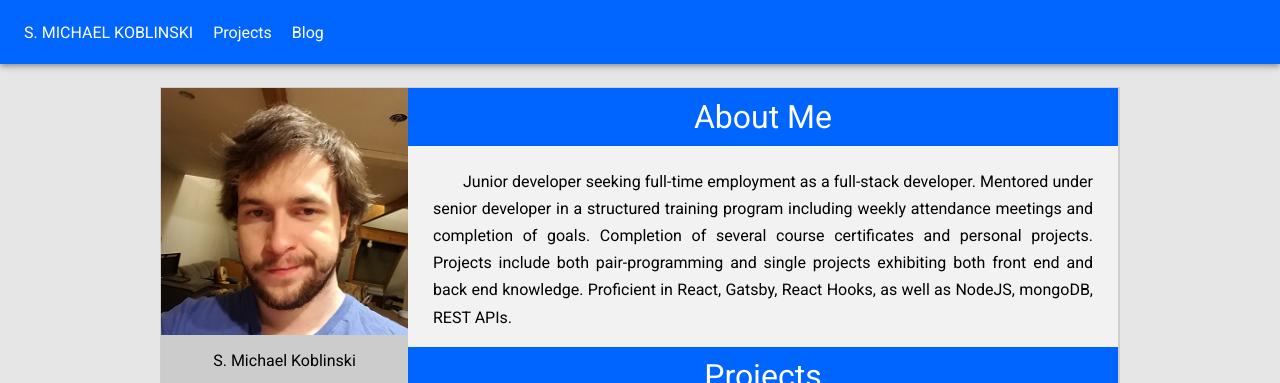
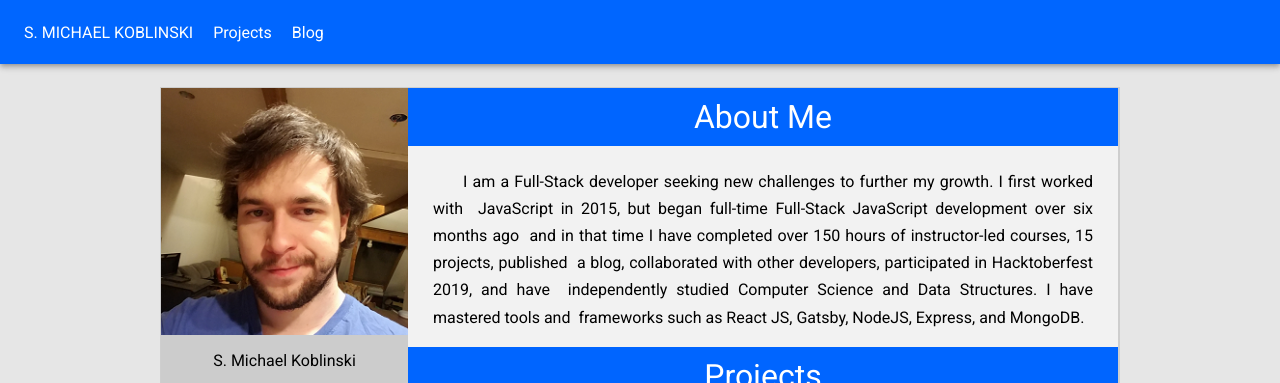
Before and after one commit to Koblinskis/portfolio, a Gatsby site: page / in a window 1280 px wide. Shown: the top 383 px of the page. Built offline with nearby package versions, Linux system fonts and the light colour scheme; Gatsby itself is replaced by a stand-in of ours.

Commit message:
changed about text

```diff
--- a/src/pages/index.js
+++ b/src/pages/index.js
@@ -206,7 +206,7 @@ const IndexPage = () => {
         <Box borderTop={1} borderBottom={2} borderRight={2} borderColor='#cecece' className={classes.content} component="div">
 
           <h1 className={classes.center}>About Me</h1>
-          <p className={classes.text}>Junior developer seeking full-time employment as a full-stack developer. Mentored under senior developer in a structured training program including weekly attendance meetings and completion of goals. Completion of several course certificates and personal projects. Projects include both pair-programming and single projects exhibiting both front end and back end knowledge. Proficient in React, Gatsby, React Hooks, as well as NodeJS, mongoDB, REST APIs.</p>
+          <p className={classes.text}>I am a Full-Stack developer seeking new challenges to further my growth. I first worked with  JavaScript in 2015, but began full-time Full-Stack JavaScript development over six months ago  and in that time I have completed over 150 hours of instructor-led courses, 15 projects, published  a blog, collaborated with other developers, participated in Hacktoberfest 2019, and have  independently studied Computer Science and Data Structures. I have mastered tools and  frameworks such as React JS, Gatsby, NodeJS, Express, and MongoDB.</p>
 
           <h1 id="projects" className={classes.center}>Projects</h1>
           <p>Here are some of my most recent projects.</p>
```
